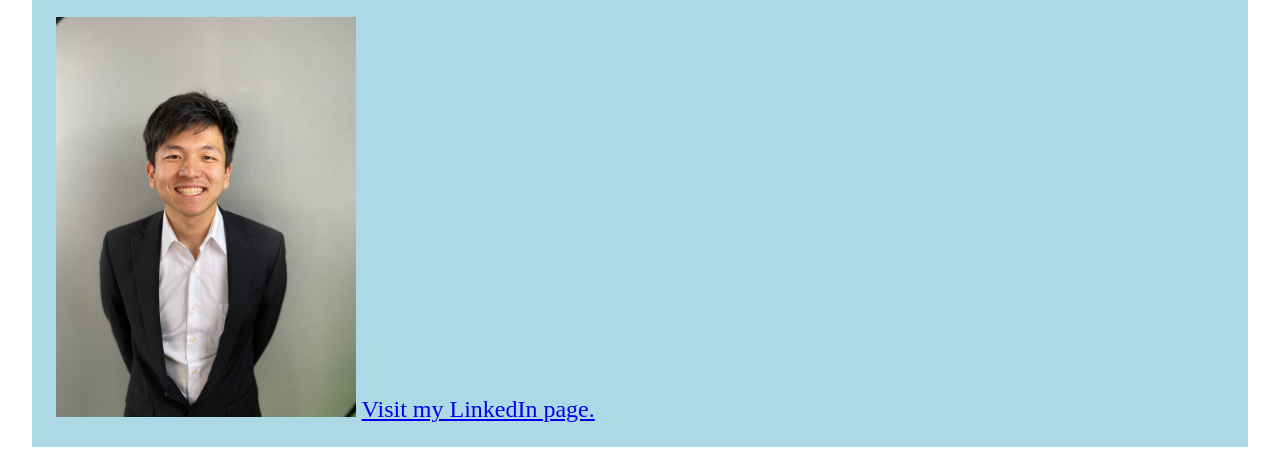
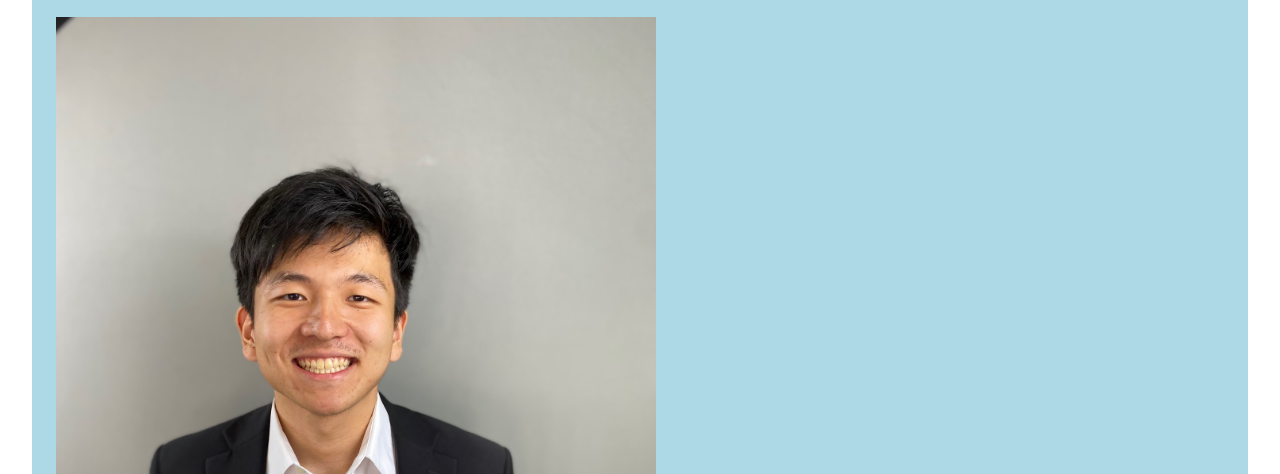
Before and after one commit to JustinGao23/JustinGao23.github.io, a plain HTML site: page index.html in a window 1280 px wide. Shown: the part 150-624 px from the top of the page. Drawn offline with Linux system fonts and the light colour scheme.

Commit message:
Updated format

```diff
--- a/index.html
+++ b/index.html
@@ -12,7 +12,7 @@
         <img class = "img-headshot" src="Headshot.jpeg" alt = "professional headshot">
 
         <a class = "link" href = "https://www.linkedin.com/in/justin-gao-627a591b5/">Visit my LinkedIn page.</a>
-    </div>
+    </div class = "wrapper">
         <h1 class = "header">Personal</h1>
     <div>
 
--- a/stylesheet.css
+++ b/stylesheet.css
@@ -13,7 +13,10 @@ body{
 }
 
 .img-headshot {
-    width: 300px;
+    width: 600px;
+    height: 800px;
+    background-image: url(Headshot.jpeg);
+    background-size: 100%;
 }
 
 .header {
```
